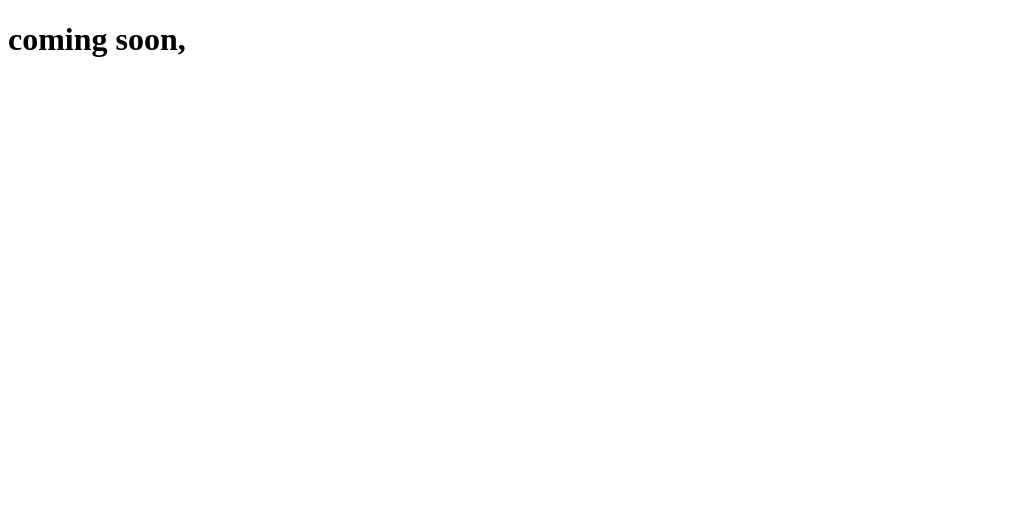
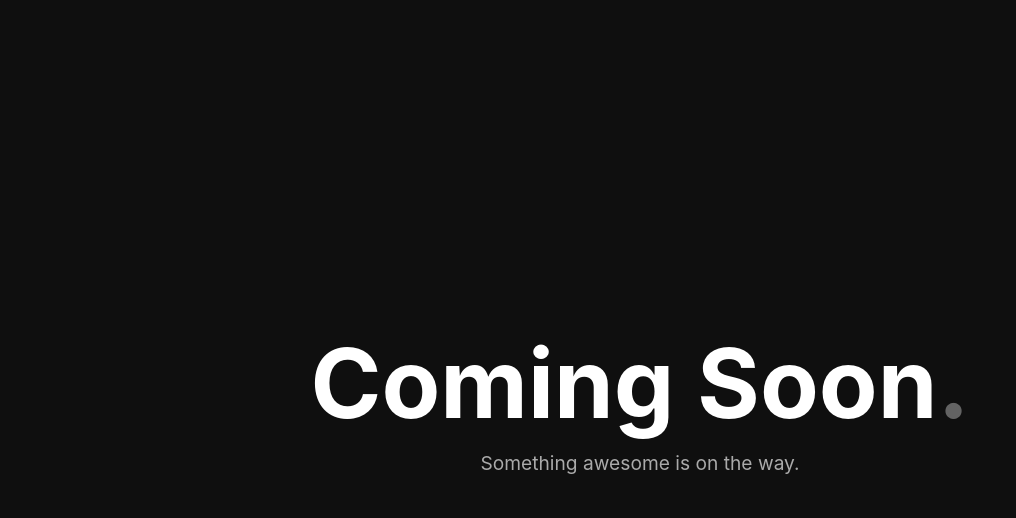
Before and after one commit to nzc0der/bomball-files, a plain HTML site: page index.html in a window 1280 px wide. Shown: the whole page, without its empty margins (0-1016 px from the left). Drawn offline with Linux system fonts and the light colour scheme.

Commit message:
coming soon

```diff
--- a/index.html
+++ b/index.html
@@ -1,2 +1,58 @@
 <!DOCTYPE html>
-<h1>coming soon, </h1>
+<html lang="en">
+<head>
+    <meta charset="UTF-8">
+    <meta name="viewport" content="width=device-width, initial-scale=1.0">
+    <title>Coming Soon</title>
+
+    <style>
+        * {
+            margin: 0;
+            padding: 0;
+            box-sizing: border-box;
+            font-family: -apple-system, BlinkMacSystemFont, sans-serif;
+        }
+
+        body {
+            background: #0f0f0f;
+            color: white;
+            height: 100vh;
+            display: flex;
+            align-items: center;
+            justify-content: center;
+            text-align: center;
+        }
+
+        .container {
+            padding: 40px;
+        }
+
+        h1 {
+            font-size: clamp(3rem, 8vw, 6rem);
+            margin-bottom: 10px;
+        }
+
+        p {
+            font-size: 1.2rem;
+            color: #aaa;
+        }
+
+        .dot {
+            display: inline-block;
+            animation: blink 1.5s infinite;
+        }
+
+        @keyframes blink {
+            50% {
+                opacity: 0.3;
+            }
+        }
+    </style>
+</head>
+<body>
+    <div class="container">
+        <h1>Coming Soon<span class="dot">.</span></h1>
+        <p>Something awesome is on the way.</p>
+    </div>
+</body>
+</html>
```
